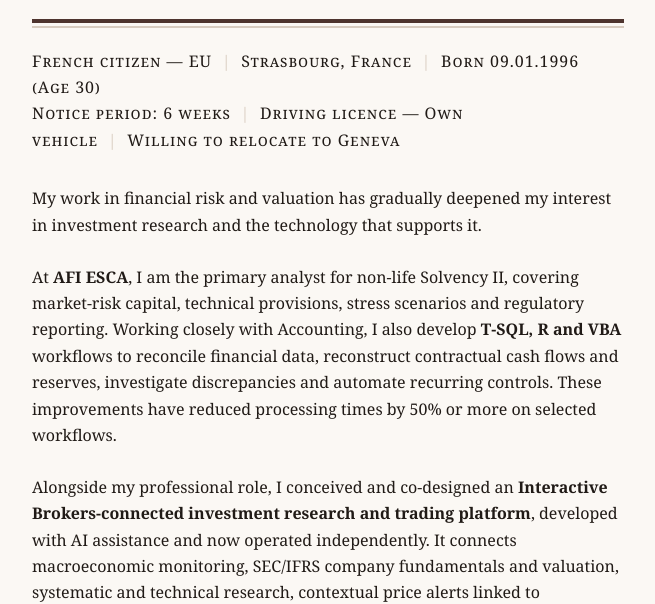
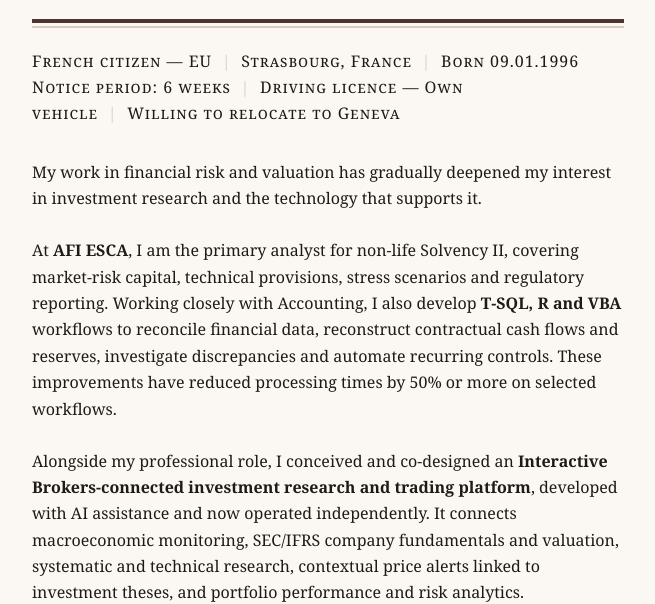
Before and after one commit to Mantunes67/mantunes67.github.io, a plain HTML site: page cv/index.html in a window 1280 px wide. Shown: the part 197-801 px from the top of the page, without its empty margins (312-967 px from the left). Drawn offline with Linux system fonts and the light colour scheme.

Commit message:
landing page: drop hardcoded age
Co-Authored-By: Claude Opus 5.5 <noreply@anthropic.com>

```diff
--- a/cv/index.html
+++ b/cv/index.html
@@ -72,7 +72,7 @@
 <div class="brandrule" aria-hidden="true"><div class="a"></div><div class="b"></div></div>
 
 <div class="statut">
-  <div>French citizen — EU<span class="sep">|</span>Strasbourg, France<span class="sep">|</span>Born 09.01.1996 (Age&nbsp;30)</div>
+  <div>French citizen — EU<span class="sep">|</span>Strasbourg, France<span class="sep">|</span>Born 09.01.1996</div>
   <div>Notice period: 6&nbsp;weeks<span class="sep">|</span>Driving licence — Own vehicle<span class="sep">|</span>Willing to relocate to Geneva</div>
 </div>
 
```
